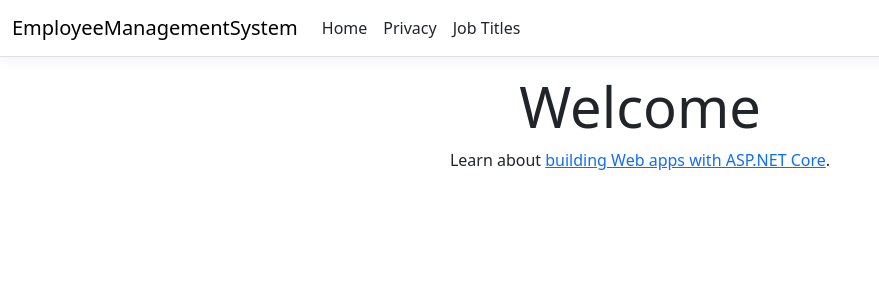
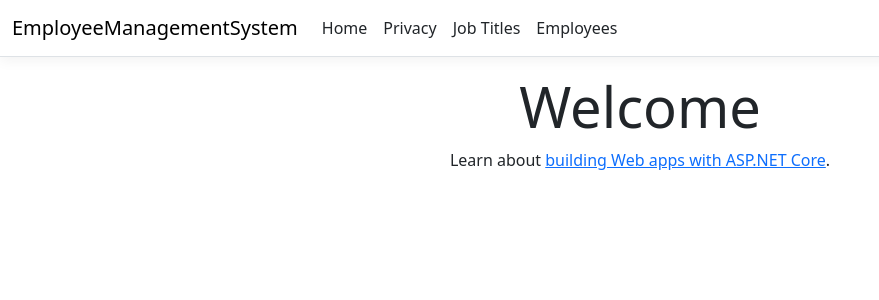
Before and after one commit to mohamedossama143/EmployeeManagementSystem, an ASP.NET Core app: page / in a window 1280 px wide. Shown: the top 300 px of the page, without its empty margins (0-879 px from the left). Run offline with ASP.NET Core 8, Linux system fonts and the light colour scheme; style sheets or scripts are compiled from the project's sources.

Commit message:
Update _Layout.cshtml
Add Employees link to navbar

```diff
--- a/Views/Shared/_Layout.cshtml
+++ b/Views/Shared/_Layout.cshtml
@@ -29,6 +29,9 @@
                         <li class="nav-item">
     <a class="nav-link text-dark" href="/JobTitles/Index">Job Titles</a>
 </li>
+                        <li class="nav-item">
+                            <a class="nav-link text-dark" asp-controller="Employee" asp-action="Index">Employees</a>
+                        </li>
                     </ul>
                 </div>
             </div>
```
